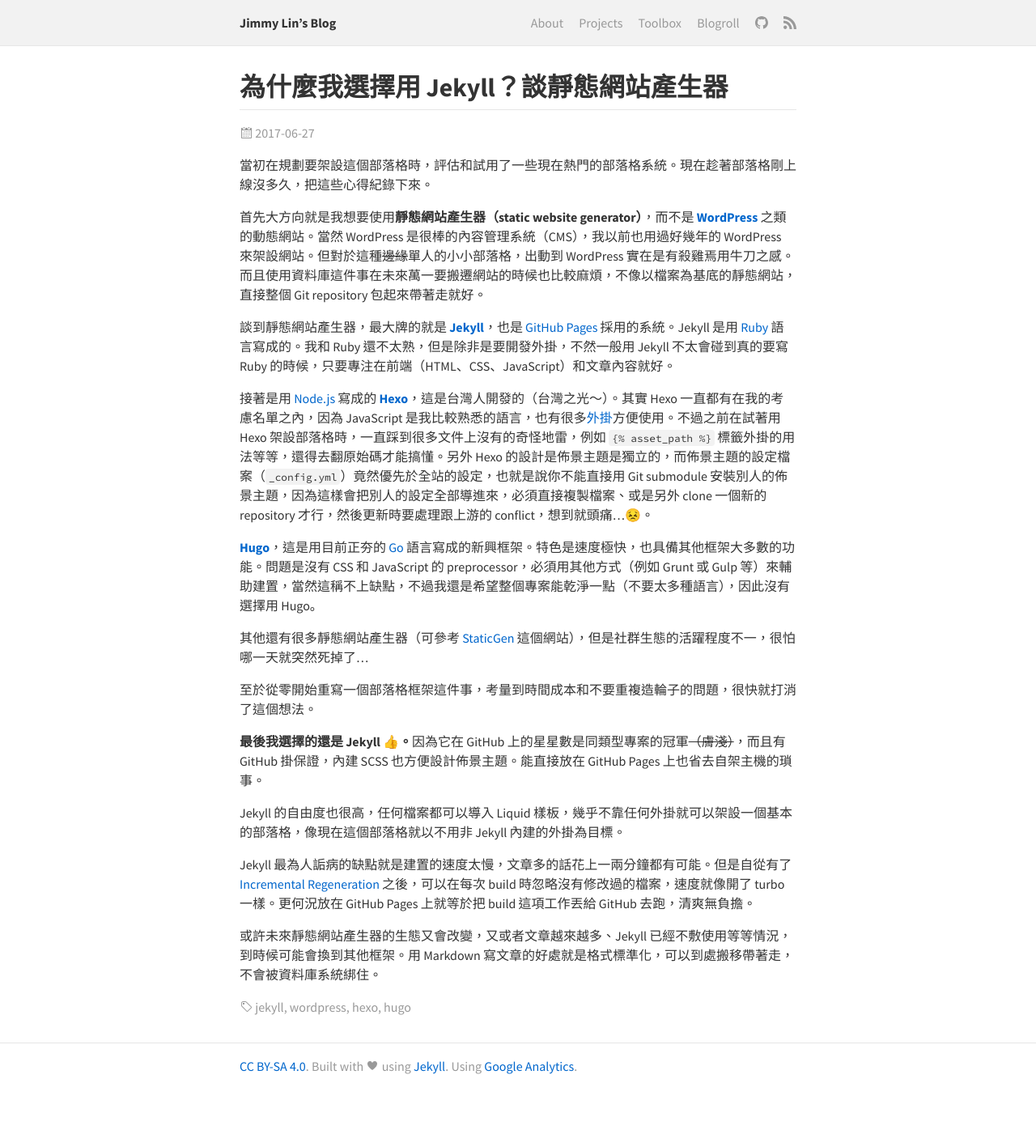
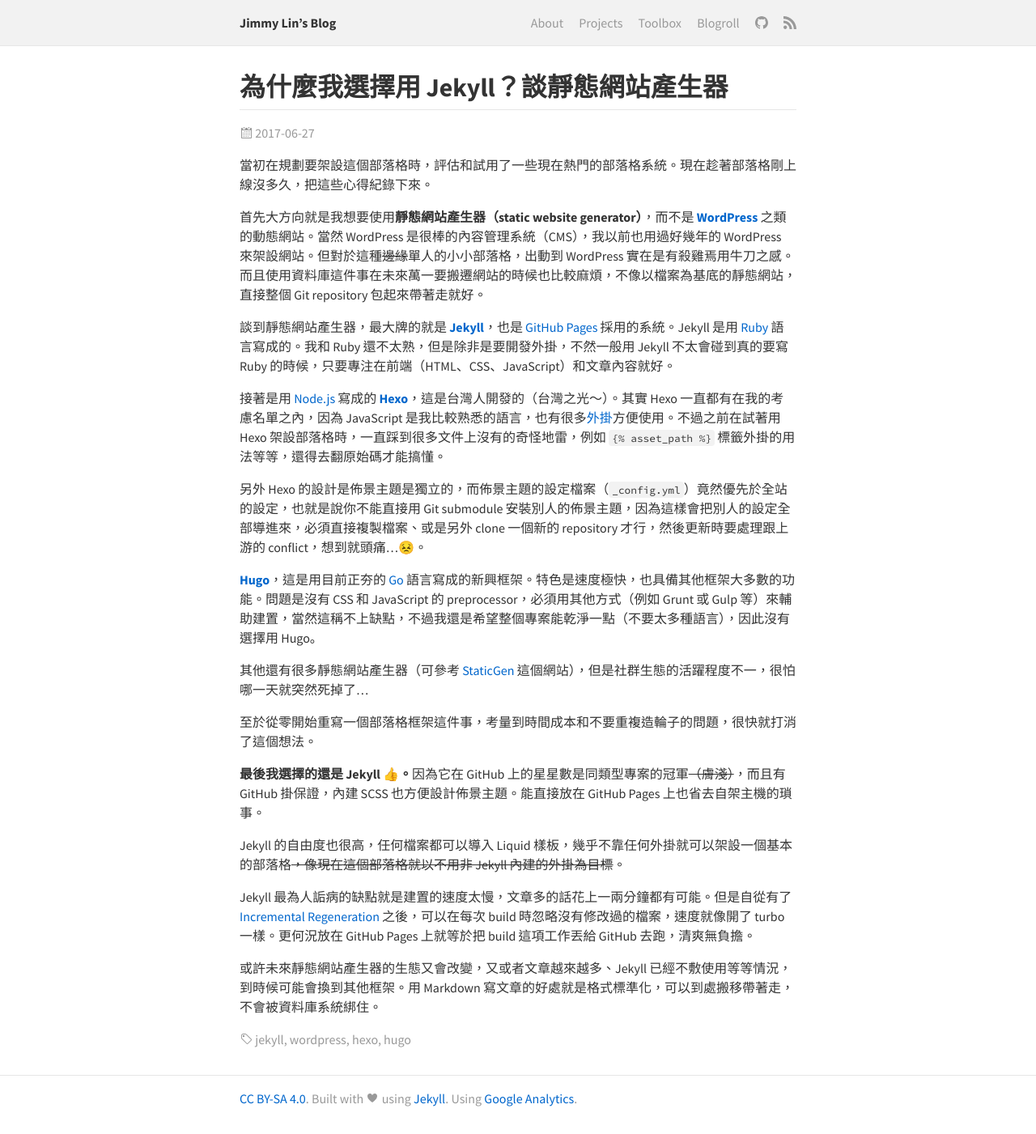
Before and after one commit to mnghsn/jmln.tw, a Jekyll site: the page built from _posts/2017-06-27-why-i-choose-jekyll.md, in a window 1280 px wide. Shown: the whole page at 81% size. Built offline with Jekyll 4.4.1, drawn with Linux system fonts in a browser that asks for light colours; before the commit the page ends 1361 px from its top, so only the background shows below that.

```diff
--- a/_posts/2017-06-27-why-i-choose-jekyll.md
+++ b/_posts/2017-06-27-why-i-choose-jekyll.md
@@ -11,7 +12,9 @@ redirect_from: /blog/why-i-choose-jekyll.html
 
 談到靜態網站產生器，最大牌的就是 [**Jekyll**](https://jekyllrb.com/)，也是 [GitHub Pages](https://pages.github.com/) 採用的系統。Jekyll 是用 [Ruby](https://www.ruby-lang.org/) 語言寫成的。我和 Ruby 還不太熟，但是除非是要開發外掛，不然一般用 Jekyll 不太會碰到真的要寫 Ruby 的時候，只要專注在前端（HTML、CSS、JavaScript）和文章內容就好。
 
-接著是用 [Node.js](https://nodejs.org/) 寫成的 [**Hexo**](https://hexo.io/)，這是台灣人開發的（台灣之光～）。其實 Hexo 一直都有在我的考慮名單之內，因為 JavaScript 是我比較熟悉的語言，也有很多[外掛](https://hexo.io/plugins/)方便使用。不過之前在試著用 Hexo 架設部落格時，一直踩到很多文件上沒有的奇怪地雷，例如 `{% raw %}{% asset_path %}{% endraw %}` 標籤外掛的用法等等，還得去翻原始碼才能搞懂。另外 Hexo 的設計是佈景主題是獨立的，而佈景主題的設定檔案（`_config.yml`）竟然優先於全站的設定，也就是說你不能直接用 Git submodule 安裝別人的佈景主題，因為這樣會把別人的設定全部導進來，必須直接複製檔案、或是另外 clone 一個新的 repository 才行，然後更新時要處理跟上游的 conflict，想到就頭痛…😣。
+接著是用 [Node.js](https://nodejs.org/) 寫成的 [**Hexo**](https://hexo.io/)，這是台灣人開發的（台灣之光～）。其實 Hexo 一直都有在我的考慮名單之內，因為 JavaScript 是我比較熟悉的語言，也有很多[外掛](https://hexo.io/plugins/)方便使用。不過之前在試著用 Hexo 架設部落格時，一直踩到很多文件上沒有的奇怪地雷，例如 `{% raw %}{% asset_path %}{% endraw %}` 標籤外掛的用法等等，還得去翻原始碼才能搞懂。
+
+另外 Hexo 的設計是佈景主題是獨立的，而佈景主題的設定檔案（`_config.yml`）竟然優先於全站的設定，也就是說你不能直接用 Git submodule 安裝別人的佈景主題，因為這樣會把別人的設定全部導進來，必須直接複製檔案、或是另外 clone 一個新的 repository 才行，然後更新時要處理跟上游的 conflict，想到就頭痛…😣。
 
 [**Hugo**](https://gohugo.io/)，這是用目前正夯的 [Go](https://golang.org/) 語言寫成的新興框架。特色是速度極快，也具備其他框架大多數的功能。問題是沒有 CSS 和 JavaScript 的 preprocessor，必須用其他方式（例如 Grunt 或 Gulp 等）來輔助建置，當然這稱不上缺點，不過我還是希望整個專案能乾淨一點（不要太多種語言），因此沒有選擇用 Hugo。
 
@@ -21,7 +24,7 @@ redirect_from: /blog/why-i-choose-jekyll.html
 
 **最後我選擇的還是 Jekyll 👍。**因為它在 GitHub 上的星星數是同類型專案的冠軍~~（膚淺）~~，而且有 GitHub 掛保證，內建 SCSS 也方便設計佈景主題。能直接放在 GitHub Pages 上也省去自架主機的瑣事。
 
-Jekyll 的自由度也很高，任何檔案都可以導入 Liquid 樣板，幾乎不靠任何外掛就可以架設一個基本的部落格，像現在這個部落格就以不用非 Jekyll 內建的外掛為目標。
+Jekyll 的自由度也很高，任何檔案都可以導入 Liquid 樣板，幾乎不靠任何外掛就可以架設一個基本的部落格~~，像現在這個部落格就以不用非 Jekyll 內建的外掛為目標~~。
 
 Jekyll 最為人詬病的缺點就是建置的速度太慢，文章多的話花上一兩分鐘都有可能。但是自從有了 [Incremental Regeneration](http://jekyllrb.com/docs/configuration/#incremental-regeneration) 之後，可以在每次 build 時忽略沒有修改過的檔案，速度就像開了 turbo 一樣。更何況放在 GitHub Pages 上就等於把 build 這項工作丟給 GitHub 去跑，清爽無負擔。
 
```
Also changed, not shown: other parts of _posts/2017-06-27-why-i-choose-jekyll.md (+1 -0 lines).
